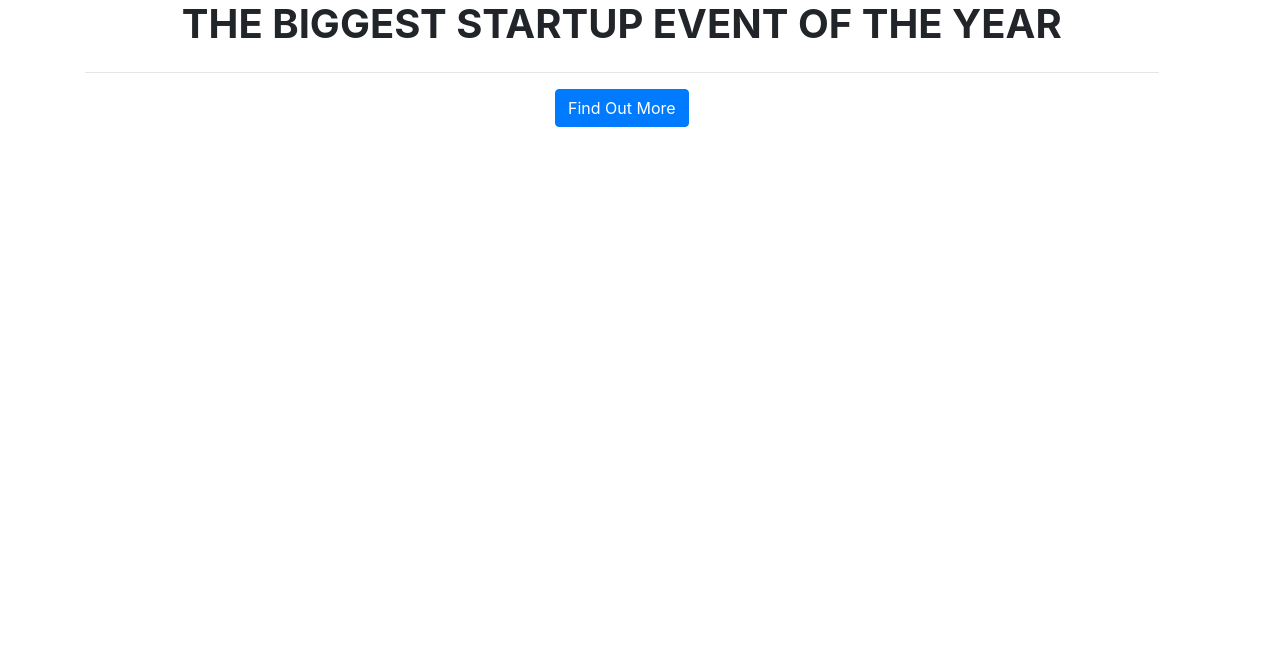
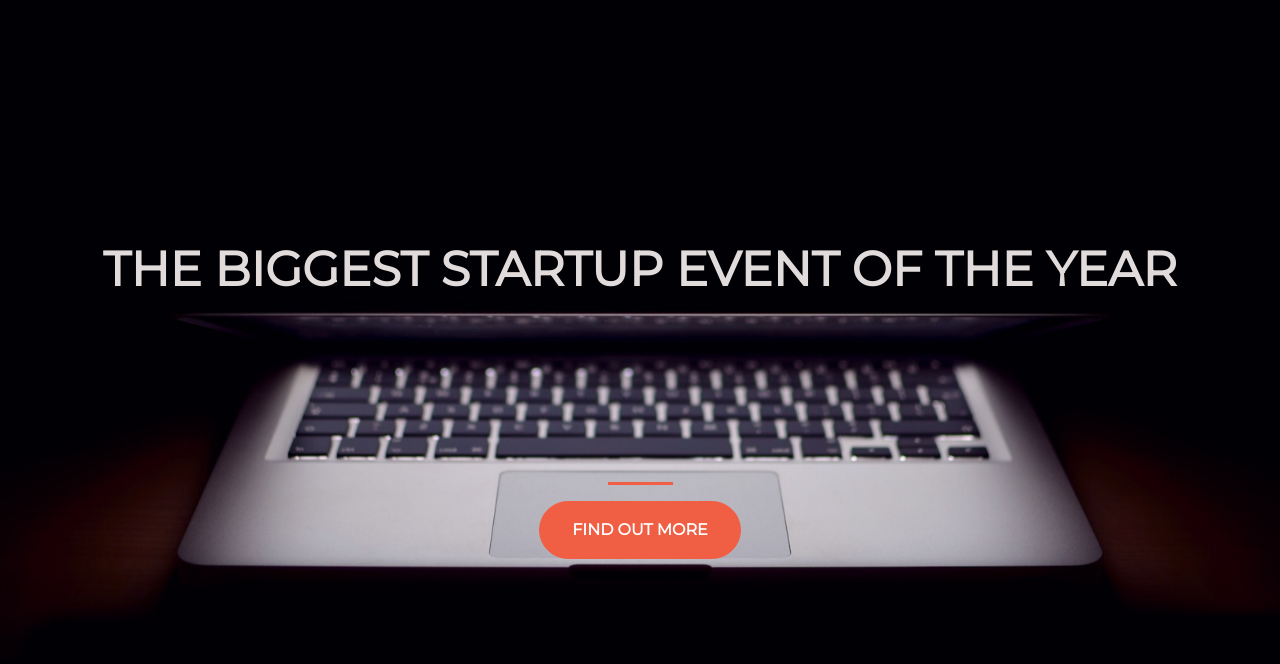
Before and after one commit to kraw423/startup-of-the-year, a plain HTML site: page index.html in a window 1280 px wide. Drawn offline with nearby package versions, Linux system fonts and the light colour scheme.

Commit message:
Update index.html

```diff
--- a/index.html
+++ b/index.html
@@ -14,7 +14,7 @@
     <link rel="stylesheet" href="https://stackpath.bootstrapcdn.com/bootstrap/4.3.1/css/bootstrap.min.css" integrity="sha384-ggOyR0iXCbMQv3Xipma34MD+dH/1fQ784/j6cY/iJTQUOhcWr7x9JvoRxT2MZw1T" crossorigin="anonymous">
 
     <!-- Your own stylesheet -->
-    <link rel="stylesheet" type="text/css" href="startup.css">
+    <link rel="stylesheet" type="text/css" href="style.css">
   </head>
 
   <body>
```
